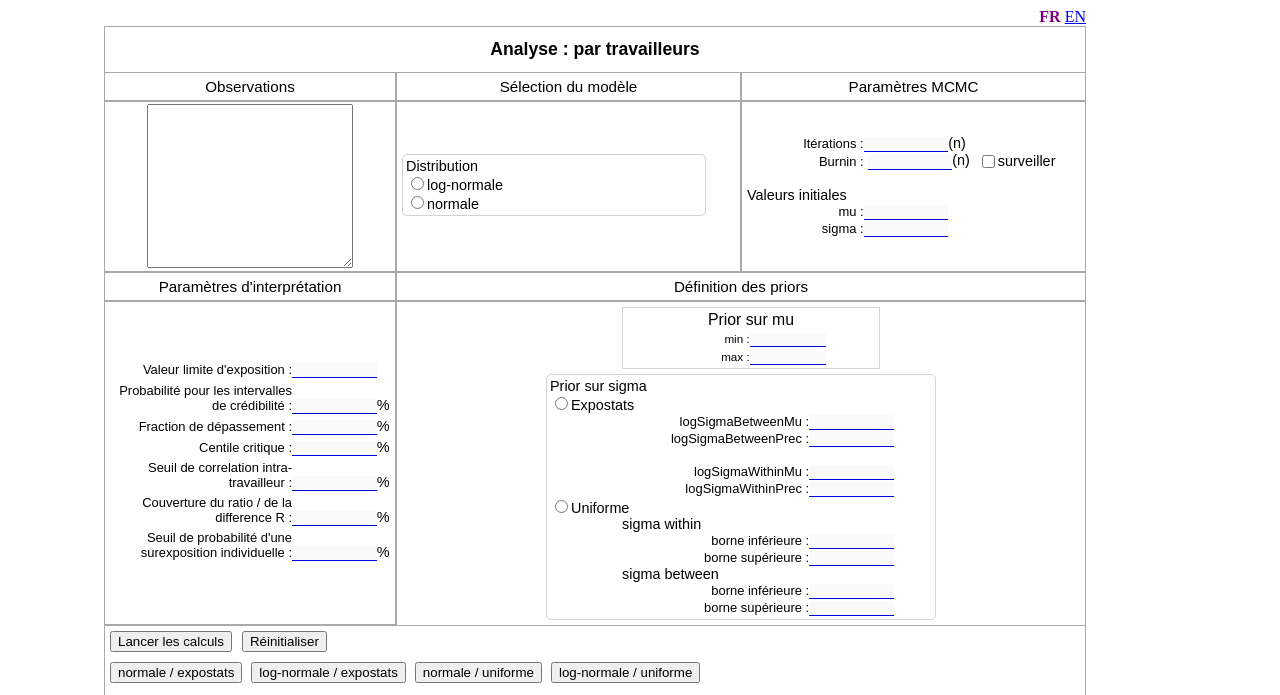
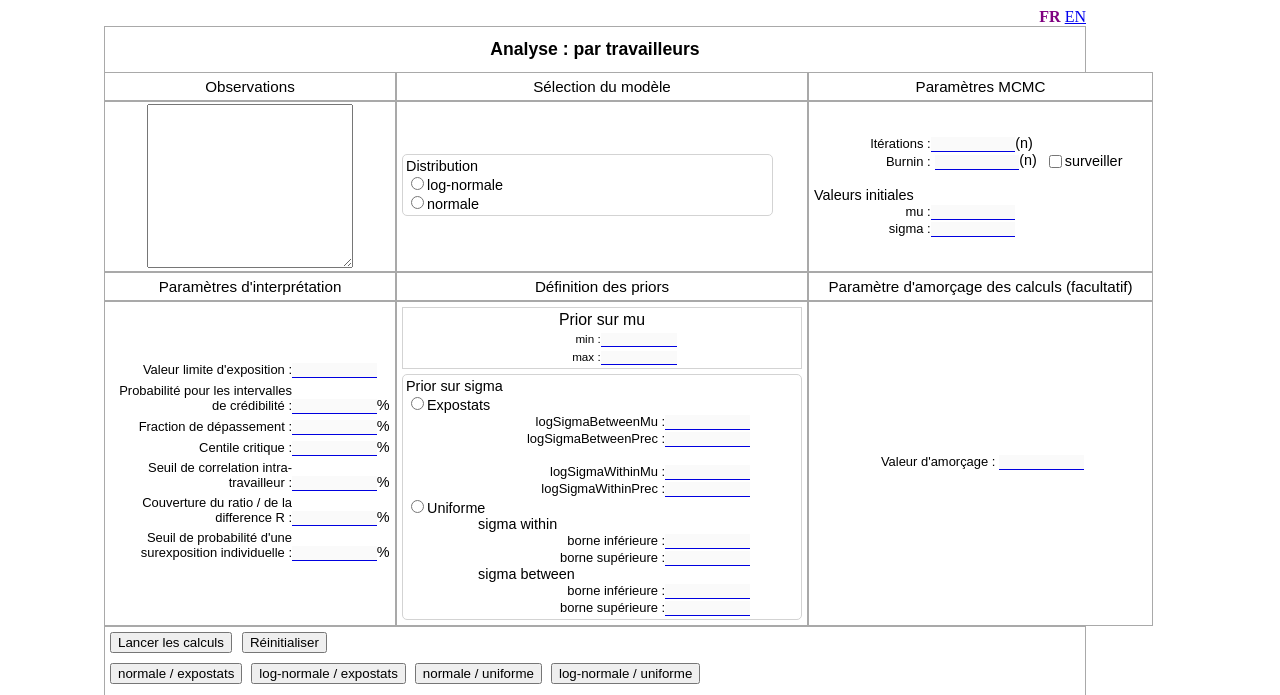
Before and after one commit to LHIMP/webexpo_js_proto, a website: page public_html/BW.html in a window 1280 px wide. Shown: the top 695 px of the page. Drawn offline with nearby package versions, Linux system fonts and the light colour scheme.

Commit message:
Adding seed

```diff
--- a/public_html/BW.html
+++ b/public_html/BW.html
@@ -68,7 +68,7 @@
                 <div class="tableHeader DEcol1">Observations    <span id="obsValueCount"></span></div>
                 <section class="table">
                     <div class="tableRow">
-                      <div class="tableHeader DEcol2" data-i18n="selection-modele"></div>
+                      <div class="tableHeader DEcol2X" data-i18n="selection-modele"></div>
                       <div class="tableHeader DEcol3" data-i18n="params-mcmc"></div>
                     </div>
                 </section>
@@ -79,7 +79,7 @@
                 </div>
                 <section class="table">
                     <div class="tableRow">
-                        <div class="tableCell DEcol2">
+                        <div class="tableCell DEcol2X">
                             <div id="dstrnContainer" class="rdGroup">
                               <div style="text-align:left;">Distribution</div>
                               <div><input type="radio" id="logN" name="dstrn" value="logN" /><label for="logN" data-i18n="dist-log-normale"></label></div>
@@ -115,8 +115,8 @@
               <div class="tableHeader DEcol1" data-i18n="params-interp"></div>
               <section class="table">
                   <div class="tableRow">
-                      <div class="tableHeader DEcol2_3" data-i18n="def-priors">
-                      </div>
+                    <div class="tableHeader DEcol2X" data-i18n="def-priors"></div>
+                    <div class="tableHeader DEcol3" data-i18n="algo-seed-heading"></div>
                   </div>
               </section>
             </div>
@@ -139,13 +139,13 @@
                 </div>
                 <section class="table">
                     <div class="tableRow">
-                        <div class="tableCell DEcol2_3" style="height: 7em;border-bottom:none;">
-                            <div id="muPriorContainer" style="border:1px solid lightgrey;  padding:3px;  margin: 0 200px 0 220px;">
+                        <div class="tableCell DEcol2X" style="height: 7em;">
+                            <div id="muPriorContainer" style="border:1px solid lightgrey;  padding:3px;  margin: 0;">
                                 <div style="text-align:center; font-size:1.1em; " data-i18n="prior-mu"></div>
                                 <div class="minmax" style="text-align:center;"><span class="rightJustLbl" style="width:3em;"> min&nbsp;:</span><input type="text" id="muOverallLower" /></div>
                                 <div class="minmax" style="text-align:center;"><span class="rightJustLbl" style="width:3em;"> max&nbsp;:</span><input type="text" id="muOverallUpper" /></div>
                             </div>
-                            <div id="sigmaPriorContainer" class="rdGroup" style="margin:0 10em; margin-top:5px">
+                            <div id="sigmaPriorContainer" class="rdGroup" style="margin:0; margin-top:5px">
                                 <div data-i18n="prior-sigma"></div>
                                 <div style="display:block; vertical-align:middle; text-align:left;">
                                     <input id="spExpostats" type="radio" name="sigmaPrior" value="expostats" /><label for="spExpostats">Expostats</label>
@@ -176,6 +176,14 @@
                             </div>
 
                         </div>
+                      <div class="tableCell DEcol3">
+                        <div id="seedContainer">
+                          <div class="longLabel">
+                            <span class="rightJustLbl2 append-colon" data-i18n="seed-val"></span>
+                            <input type="text" id="prngSeed">
+                          </div>
+                        </div>
+                      </div>
                     </div>
                 </section>
                 <!--/section-->
--- a/public_html/css/shared.css
+++ b/public_html/css/shared.css
@@ -92,6 +92,10 @@ input[type=text].invalid, textarea.invalid {
     width: 333px;
 }
 
+.DEcol2X {
+    width: 400px;
+}
+
 .DEcol3 {
     width: 333px;
 }
--- a/public_html/i18n/trans-en.json
+++ b/public_html/i18n/trans-en.json
@@ -93,5 +93,7 @@
   "traceplot-title": "Traceplot of MCMC parameter",
   "traceplot-filename": "traceplot_mcmc_param",
   "telechargez3": "Download the traceplot of the MCMC param μ",
-  "telechargez4": "Download the traceplot of the MCMC param σ"
+  "telechargez4": "Download the traceplot of the MCMC param σ",
+  "algo-seed-heading": "Computation seed (optional)",
+  "seed-val": "Seed"
 }
--- a/public_html/i18n/trans-fr.json
+++ b/public_html/i18n/trans-fr.json
@@ -94,5 +94,7 @@
   "telechargez5": "Télécharger le graphique en tracé de courbe du paramètre MCMC (μ<sub>y</sub>)",
   "telechargez6": "Télécharger le graphique en tracé de courbe du paramètre MCMC (σ<sub>b</sub>)",
   "telechargez7": "Télécharger le graphique en tracé de courbe du paramètre MCMC (σ<sub>w</sub>)",
-  "Posterior sample": "Échantillon postérieur"
+  "Posterior sample": "Échantillon postérieur",
+  "algo-seed-heading": "Paramètre d'amorçage des calculs (facultatif)",
+  "seed-val": "Valeur d'amorçage"
 }
```
Also changed, not shown: public_html/seg.html (+13 -5 lines).
